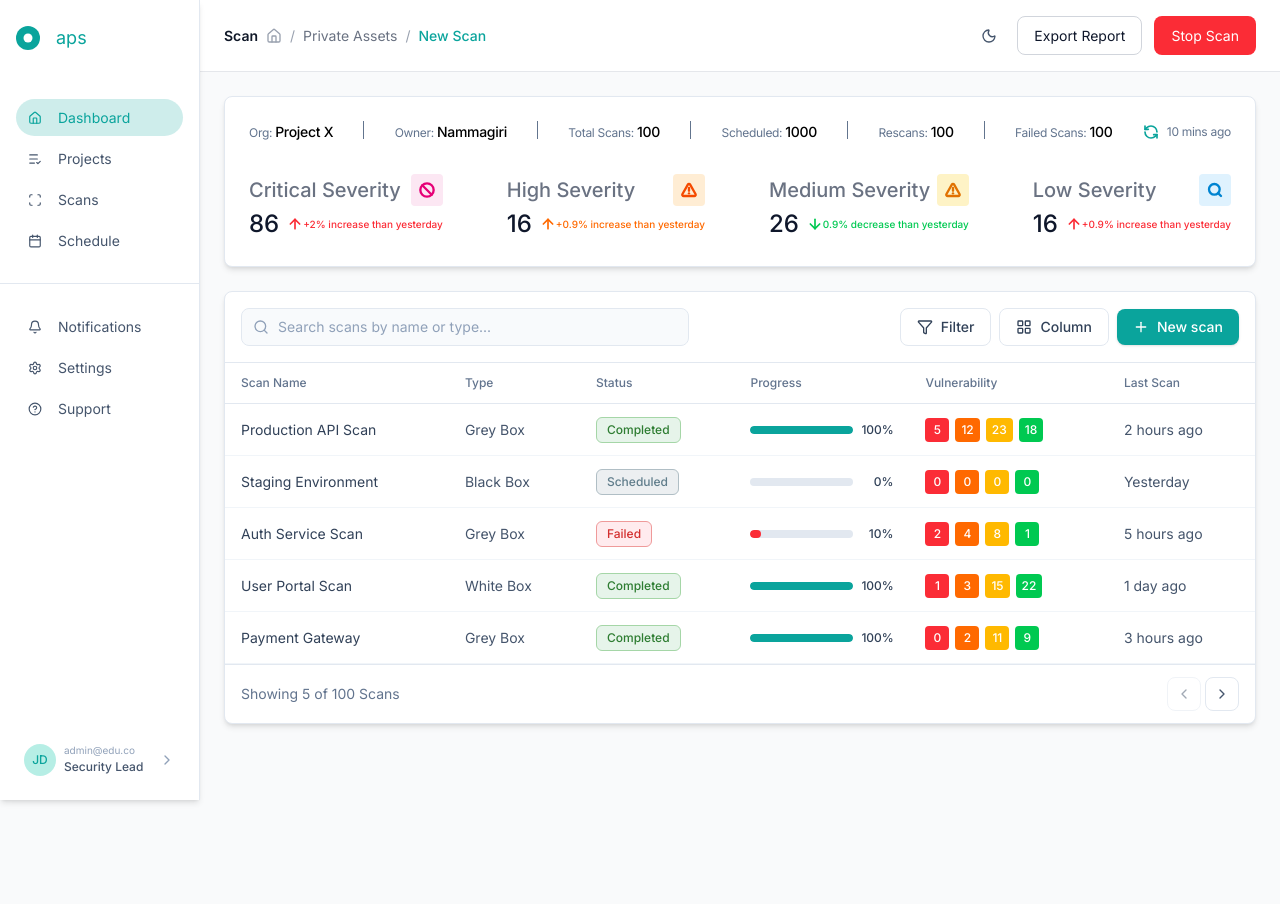
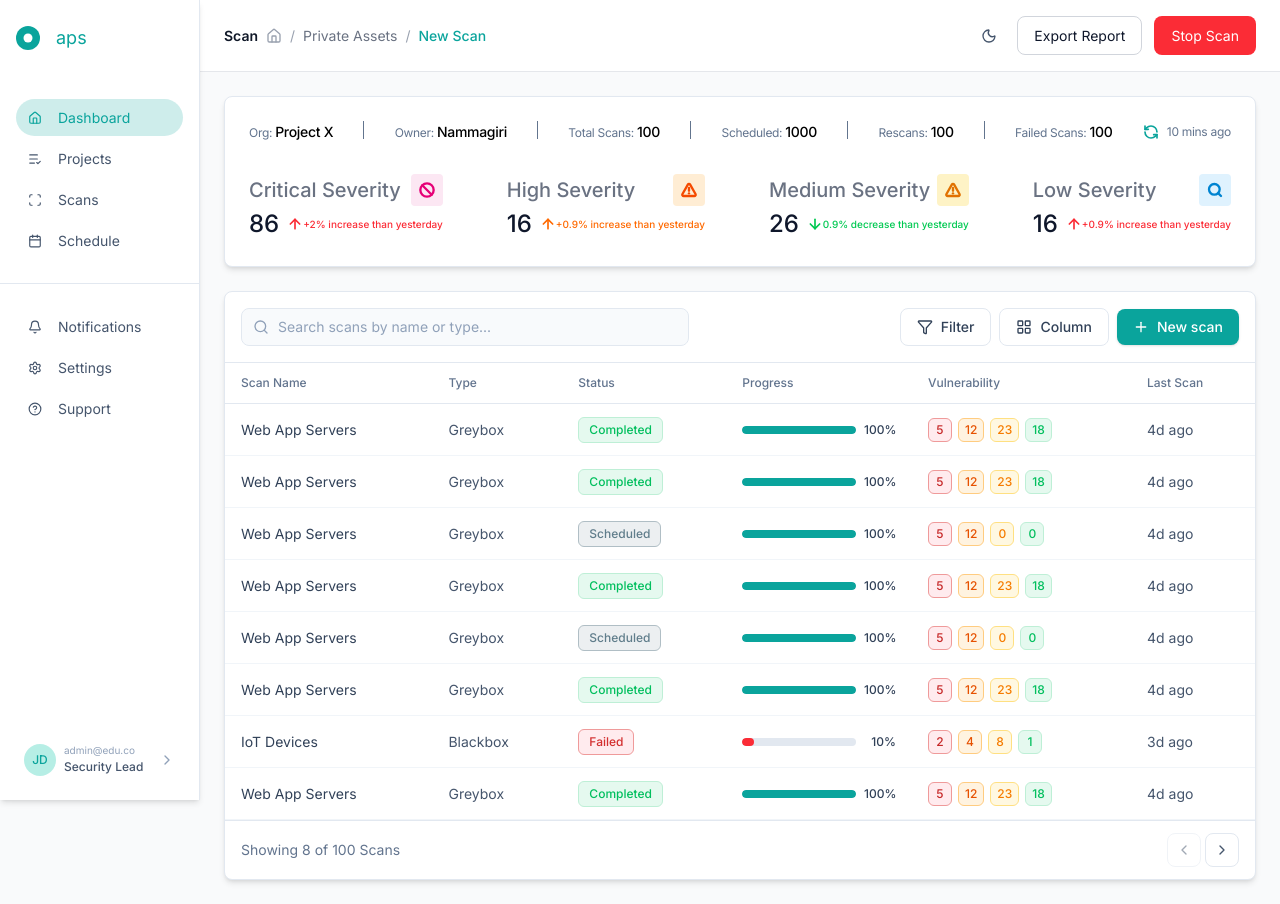
Before and after one commit to anujkatre111/fenrir-security-frontend-project, a React (Vite) app: page /dashboard in a window 1280 px wide. Before the commit the page ends 800 px from the top, so only its background shows below. Built offline with nearby package versions, Linux system fonts and the light colour scheme.

Commit message:
new changes

```diff
--- a/src/dashboard/ScanTable.jsx
+++ b/src/dashboard/ScanTable.jsx
@@ -8,8 +8,8 @@ import VulnerabilityBadges from './components/VulnerabilityBadges'
 const mockScans = [
   {
     id: 1,
-    name: 'Production API Scan',
-    type: 'Grey Box',
+    name: 'Web App Servers',
+    type: 'Greybox',
     status: 'completed',
     progress: 100,
     failed: false,
@@ -17,25 +17,77 @@ const mockScans = [
     high: 12,
     medium: 23,
     low: 18,
-    lastScan: '2 hours ago',
+    lastScan: '4d ago',
   },
   {
     id: 2,
-    name: 'Staging Environment',
-    type: 'Black Box',
-    status: 'scheduled',
-    progress: 0,
+    name: 'Web App Servers',
+    type: 'Greybox',
+    status: 'completed',
+    progress: 100,
     failed: false,
-    critical: 0,
-    high: 0,
-    medium: 0,
-    low: 0,
-    lastScan: 'Yesterday',
+    critical: 5,
+    high: 12,
+    medium: 23,
+    low: 18,
+    lastScan: '4d ago',
   },
   {
     id: 3,
-    name: 'Auth Service Scan',
-    type: 'Grey Box',
+    name: 'Web App Servers',
+    type: 'Greybox',
+    status: 'scheduled',
+    progress: 100,
+    failed: false,
+    critical: 5,
+    high: 12,
+    medium: 0,
+    low: 0,
+    lastScan: '4d ago',
+  },
+  {
+    id: 4,
+    name: 'Web App Servers',
+    type: 'Greybox',
+    status: 'completed',
+    progress: 100,
+    failed: false,
+    critical: 5,
+    high: 12,
+    medium: 23,
+    low: 18,
+    lastScan: '4d ago',
+  },
+  {
+    id: 5,
+    name: 'Web App Servers',
+    type: 'Greybox',
+    status: 'scheduled',
+    progress: 100,
+    failed: false,
+    critical: 5,
+    high: 12,
+    medium: 0,
+    low: 0,
+    lastScan: '4d ago',
+  },
+  {
+    id: 6,
+    name: 'Web App Servers',
+    type: 'Greybox',
+    status: 'completed',
+    progress: 100,
+    failed: false,
+    critical: 5,
+    high: 12,
+    medium: 23,
+    low: 18,
+    lastScan: '4d ago',
+  },
+  {
+    id: 7,
+    name: 'IoT Devices',
+    type: 'Blackbox',
     status: 'failed',
     progress: 10,
     failed: true,
@@ -43,33 +95,20 @@ const mockScans = [
     high: 4,
     medium: 8,
     low: 1,
-    lastScan: '5 hours ago',
+    lastScan: '3d ago',
   },
   {
-    id: 4,
-    name: 'User Portal Scan',
-    type: 'White Box',
+    id: 8,
+    name: 'Web App Servers',
+    type: 'Greybox',
     status: 'completed',
     progress: 100,
     failed: false,
-    critical: 1,
-    high: 3,
-    medium: 15,
-    low: 22,
-    lastScan: '1 day ago',
-  },
-  {
-    id: 5,
-    name: 'Payment Gateway',
-    type: 'Grey Box',
-    status: 'completed',
-    progress: 100,
-    failed: false,
-    critical: 0,
-    high: 2,
-    medium: 11,
-    low: 9,
-    lastScan: '3 hours ago',
+    critical: 5,
+    high: 12,
+    medium: 23,
+    low: 18,
+    lastScan: '4d ago',
   },
 ]
 
--- a/src/dashboard/components/StatusChip.jsx
+++ b/src/dashboard/components/StatusChip.jsx
@@ -2,7 +2,7 @@ import React from 'react'
 
 const statusStyles = {
   completed:
-    'bg-[#E6F4EA] dark:bg-[#E6F4EA]/90 text-[#2E7D32] border border-[#A5D6A7] dark:border-[#81C784]',
+    'bg-[#E5F9EF] dark:bg-[#E5F9EF]/90 text-[#02BF5E] border border-[#BEEFD6] dark:border-[#BEEFD6]',
   scheduled:
     'bg-[#ECEFF1] dark:bg-[#ECEFF1]/90 text-[#607D8B] border border-[#B0BEC5] dark:border-[#90A4AE]',
   failed:
--- a/src/dashboard/components/VulnerabilityBadges.jsx
+++ b/src/dashboard/components/VulnerabilityBadges.jsx
@@ -1,10 +1,10 @@
 import React from 'react'
 
 const severityColors = {
-  critical: 'bg-red-500 text-white',
-  high: 'bg-orange-500 text-white',
-  medium: 'bg-amber-400 text-white',
-  low: 'bg-green-500 text-white',
+  critical: 'bg-[#FFEBEE] text-[#C62828] border border-[#EF9A9A]',
+  high: 'bg-[#FFF3E0] text-[#E65100] border border-[#FFCC80]',
+  medium: 'bg-[#FFF8E1] text-[#F57C00] border border-[#FFE082]',
+  low: 'bg-[#E5F9EF] text-[#02BF5E] border border-[#BEEFD6]',
 }
 
 const VulnerabilityBadges = ({ critical = 0, high = 0, medium = 0, low = 0 }) => {
@@ -20,7 +20,7 @@ const VulnerabilityBadges = ({ critical = 0, high = 0, medium = 0, low = 0 }) =>
       {counts.map(({ value, type }) => (
         <span
           key={type}
-          className={`inline-flex items-center justify-center min-w-[24px] h-6 px-1.5 rounded text-xs font-medium ${severityColors[type]}`}
+          className={`inline-flex items-center justify-center min-w-[24px] h-6 px-1.5 rounded-md text-xs font-medium ${severityColors[type]}`}
         >
           {value}
         </span>
```
